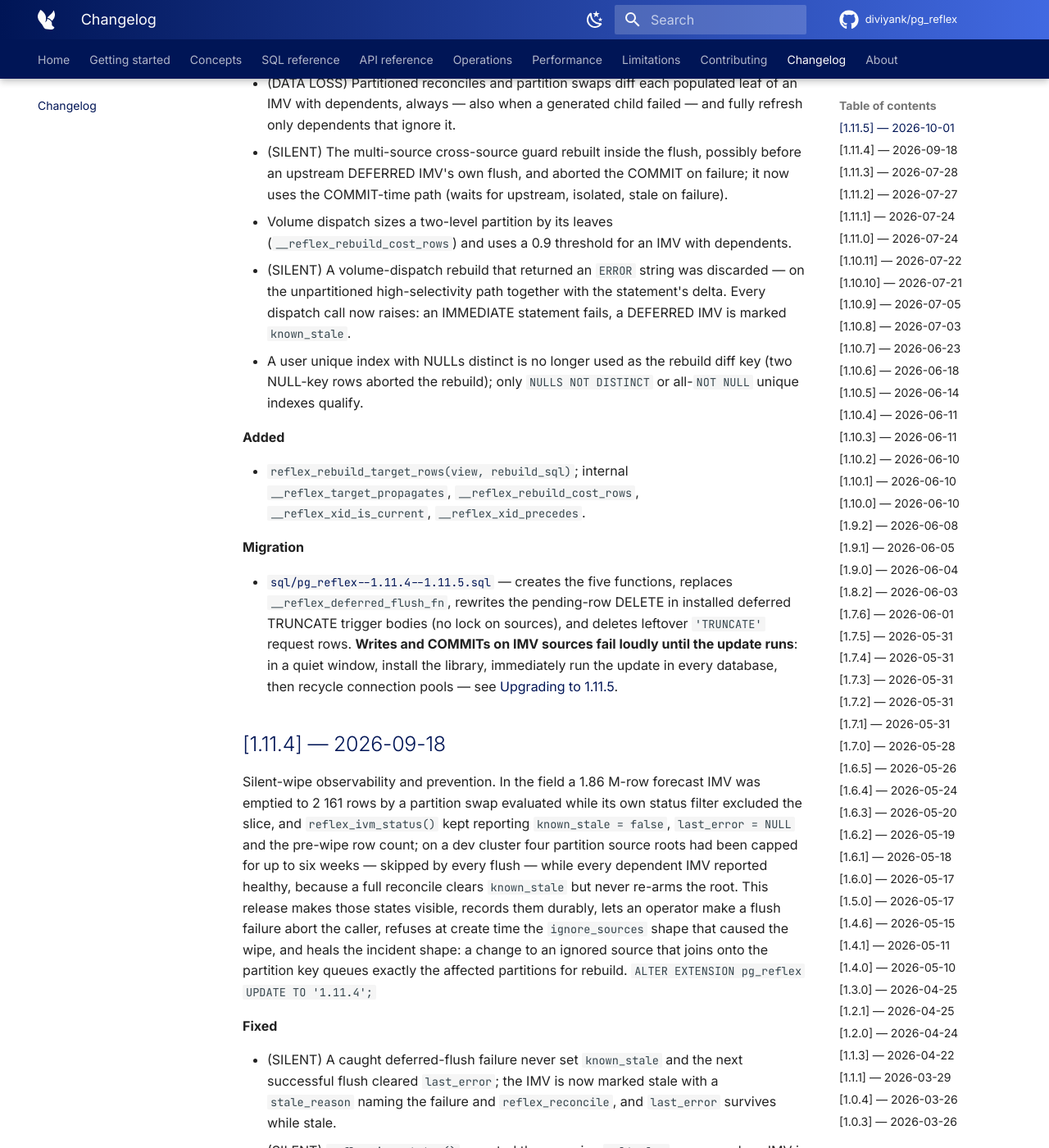
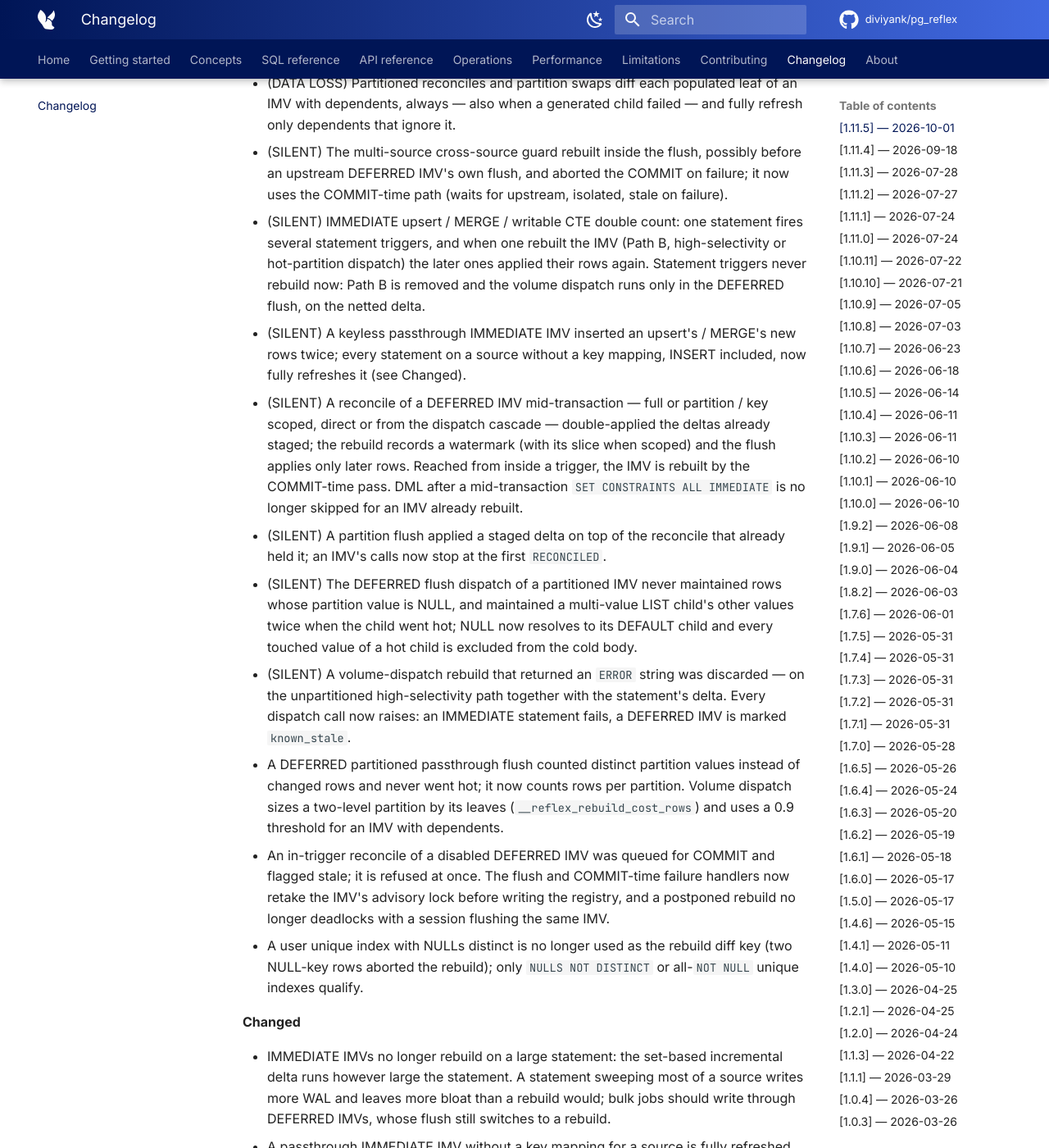
Before and after one commit to diviyank/pg_reflex, an MkDocs documentation site: the page built from docs/changelog.md, in a window 1280 px wide and 1400 px high, scrolled down 843 px. Shown: the whole window at 82% size. Built offline with MkDocs 1.6.1 and Material for MkDocs 9.7.7, drawn with Linux system fonts in a browser that asks for light colours; comment, search, counter and statistics services are not loaded; some of the changed text lies outside the part shown.

Commit message:
docs: 1.11.5 site changelog, upgrade notes and changelog brought in line with fix rounds 1 to 3

```diff
--- a/docs/changelog.md
+++ b/docs/changelog.md
@@ -14,17 +14,37 @@ Rebuilds no longer wipe the IMVs built on the rebuilt one. In the field a TRUNCA
 - (DATA LOSS) A rebuild of an IMV with dependents (`reflex_reconcile`, wipe dispatch, trigger full-refresh fallbacks) reached them as delete-all + insert-all; the target is now rewritten as a keyed or whole-row diff (`reflex_rebuild_target_rows`).
 - (DATA LOSS) Partitioned reconciles and partition swaps diff each populated leaf of an IMV with dependents, always — also when a generated child failed — and fully refresh only dependents that ignore it.
 - (SILENT) The multi-source cross-source guard rebuilt inside the flush, possibly before an upstream DEFERRED IMV's own flush, and aborted the COMMIT on failure; it now uses the COMMIT-time path (waits for upstream, isolated, stale on failure).
-- Volume dispatch sizes a two-level partition by its leaves (`__reflex_rebuild_cost_rows`) and uses a 0.9 threshold for an IMV with dependents.
+- (SILENT) IMMEDIATE upsert / MERGE / writable CTE double count: one statement fires several statement triggers, and when one rebuilt the IMV (Path B, high-selectivity or hot-partition dispatch) the later ones applied their rows again. Statement triggers never rebuild now: Path B is removed and the volume dispatch runs only in the DEFERRED flush, on the netted delta.
+- (SILENT) A keyless passthrough IMMEDIATE IMV inserted an upsert's / MERGE's new rows twice; every statement on a source without a key mapping, INSERT included, now fully refreshes it (see Changed).
+- (SILENT) A reconcile of a DEFERRED IMV mid-transaction — full or partition / key scoped, direct or from the dispatch cascade — double-applied the deltas already staged; the rebuild records a watermark (with its slice when scoped) and the flush applies only later rows. Reached from inside a trigger, the IMV is rebuilt by the COMMIT-time pass. DML after a mid-transaction `SET CONSTRAINTS ALL IMMEDIATE` is no longer skipped for an IMV already rebuilt.
+- (SILENT) A partition flush applied a staged delta on top of the reconcile that already held it; an IMV's calls now stop at the first `RECONCILED`.
+- (SILENT) The DEFERRED flush dispatch of a partitioned IMV never maintained rows whose partition value is NULL, and maintained a multi-value LIST child's other values twice when the child went hot; NULL now resolves to its DEFAULT child and every touched value of a hot child is excluded from the cold body.
 - (SILENT) A volume-dispatch rebuild that returned an `ERROR` string was discarded — on the unpartitioned high-selectivity path together with the statement's delta. Every dispatch call now raises: an IMMEDIATE statement fails, a DEFERRED IMV is marked `known_stale`.
+- A DEFERRED partitioned passthrough flush counted distinct partition values instead of changed rows and never went hot; it now counts rows per partition. Volume dispatch sizes a two-level partition by its leaves (`__reflex_rebuild_cost_rows`) and uses a 0.9 threshold for an IMV with dependents.
+- An in-trigger reconcile of a disabled DEFERRED IMV was queued for COMMIT and flagged stale; it is refused at once. The flush and COMMIT-time failure handlers now retake the IMV's advisory lock before writing the registry, and a postponed rebuild no longer deadlocks with a session flushing the same IMV.
 - A user unique index with NULLs distinct is no longer used as the rebuild diff key (two NULL-key rows aborted the rebuild); only `NULLS NOT DISTINCT` or all-`NOT NULL` unique indexes qualify.
+
+**Changed**
+
+- IMMEDIATE IMVs no longer rebuild on a large statement: the set-based incremental delta runs however large the statement. A statement sweeping most of a source writes more WAL and leaves more bloat than a rebuild would; bulk jobs should write through DEFERRED IMVs, whose flush still switches to a rebuild.
+- A passthrough IMMEDIATE IMV without a key mapping for a source is fully refreshed by every write to it, INSERT included — about 1000× slower than a keyed delta on a 300 k-row IMV. `create_reflex_ivm` warns; pass a unique key or use DEFERRED.
+- `reflex_reconcile` / `reflex_reconcile_partition` of a DEFERRED IMV called from inside a trigger returns `RECONCILE QUEUED FOR COMMIT`.
 
 **Added**
 
 - `reflex_rebuild_target_rows(view, rebuild_sql)`; internal `__reflex_target_propagates`, `__reflex_rebuild_cost_rows`, `__reflex_xid_is_current`, `__reflex_xid_precedes`.
 
+**Known limits** (filed in `untreated_bugs/`)
+
+- An IMMEDIATE MIN / MAX aggregate hit by an upsert or MERGE recomputes updated groups from a source that already holds the inserted rows, which are then merged again (silent; a later DELETE can leave a wrong MIN / MAX).
+- One statement writing two sources of an IMMEDIATE join IMV (writable CTE, or a user trigger on one writing the other) applies ΔA ⋈ ΔB twice.
+- PostgreSQL 15 only: a MERGE with UPDATE and INSERT actions into a multi-level partitioned source gives the UPDATE trigger inserted rows (a PostgreSQL defect), so every IMV over it, IMMEDIATE or DEFERRED, gets wrong deltas. Split the MERGE or upgrade.
+- A partition- or key-scoped reconcile of a DEFERRED IMV reached from inside a trigger becomes a full rebuild of the IMV at COMMIT.
+- The aggregate partition dispatch sizes a partition by its source rows but counts dirty groups, so a partition with many rows per group rarely goes hot.
+
 **Migration**
 
-- [`sql/pg_reflex--1.11.4--1.11.5.sql`](https://github.com/diviyank/pg_reflex/blob/main/sql/pg_reflex--1.11.4--1.11.5.sql) — creates the five functions, replaces `__reflex_deferred_flush_fn`, rewrites the pending-row DELETE in installed deferred TRUNCATE trigger bodies (no lock on sources), and deletes leftover `'TRUNCATE'` request rows. **Writes and COMMITs on IMV sources fail loudly until the update runs**: in a quiet window, install the library, immediately run the update in every database, then recycle connection pools — see [Upgrading to 1.11.5](getting-started/upgrading.md#upgrading-to-1115).
+- [`sql/pg_reflex--1.11.4--1.11.5.sql`](https://github.com/diviyank/pg_reflex/blob/main/sql/pg_reflex--1.11.4--1.11.5.sql) — creates the five functions, replaces `__reflex_deferred_flush_fn` and `__reflex_partition_child_for_key`, rewrites the pending-row DELETE in installed deferred TRUNCATE trigger bodies, cuts the Path B rebuild out of installed IMMEDIATE trigger bodies (both in place, no lock on sources; a WARNING lists any body it skipped, with its source and the remedy), and deletes leftover `'TRUNCATE'` request rows. **Writes and COMMITs on IMV sources fail loudly until the update runs**: in a quiet window, install the library, immediately run the update in every database, then recycle connection pools — see [Upgrading to 1.11.5](getting-started/upgrading.md#upgrading-to-1115).
 
 ## [1.11.4] — 2026-09-18
 
```
Also changed, not shown: CHANGELOG.md (+23 -8 lines), docs/getting-started/upgrading.md (+17 -4 lines).
